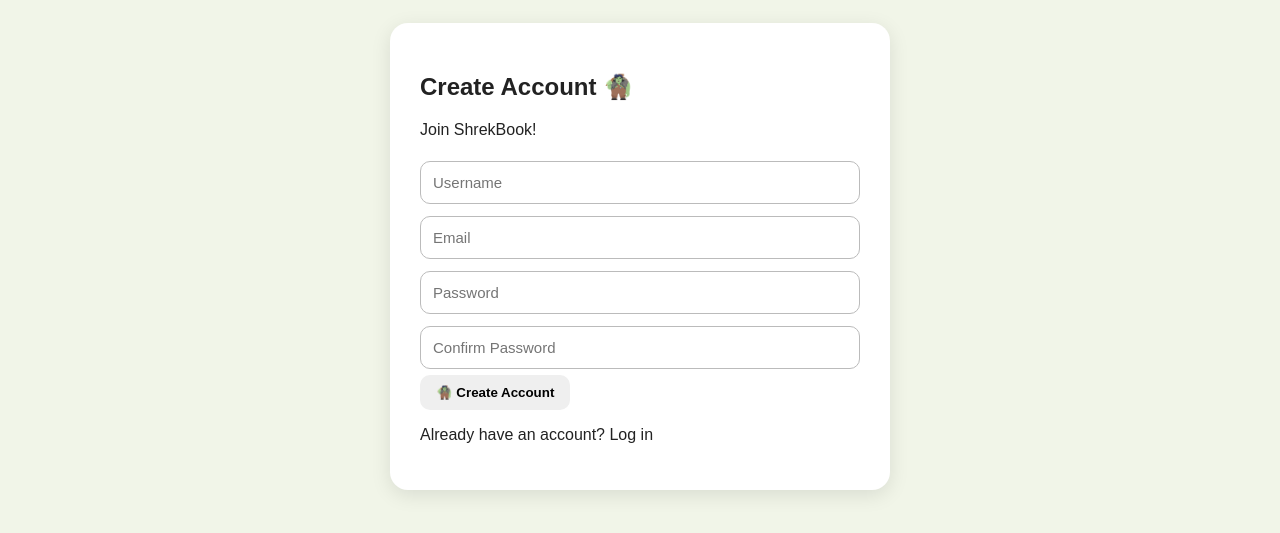
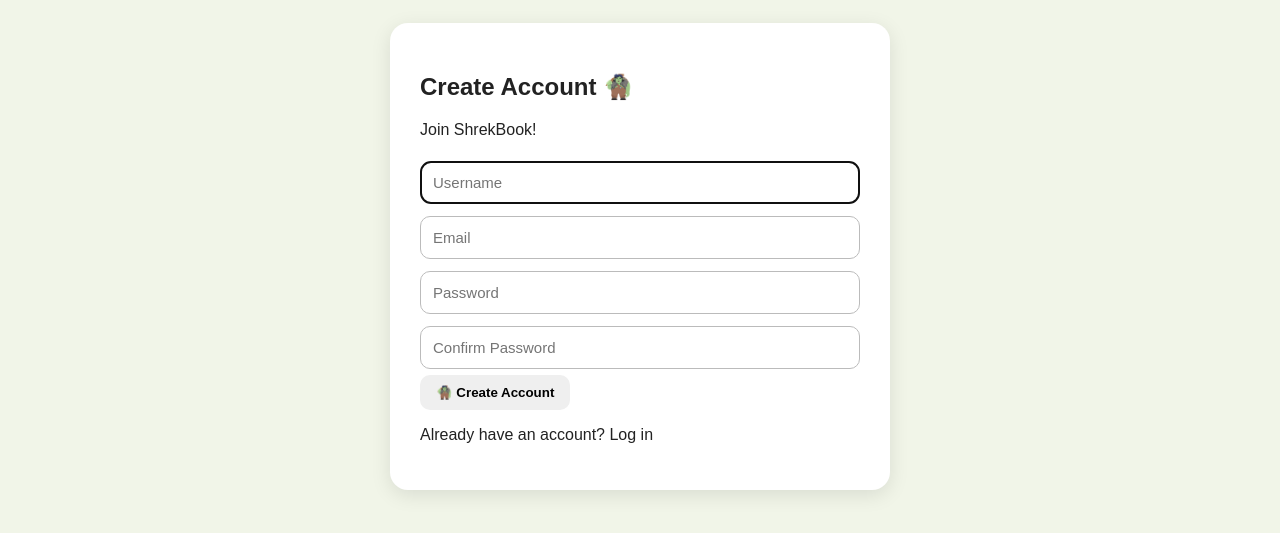
Before and after one commit to jw20152025-blip/ShrekBookRelease, a website: page public/login.html in a window 1280 px wide. Both pictures are taken after a click on the link "Create one". Shown: the part 61-594 px from the top of the page. Drawn offline with Linux system fonts and the light colour scheme.

Commit message:
Update login.html

```diff
--- a/public/login.html
+++ b/public/login.html
@@ -252,6 +252,146 @@
 
 }
 
+/* ==================================================
+   SHOW SIGNUP UI
+================================================== */
+
+function showSignup() {
+
+    const loginBox =
+        document.getElementById("loginBox");
+
+    const signupBox =
+        document.getElementById("signupBox");
+
+
+    if (!loginBox || !signupBox) {
+        console.error(
+            "❌ Login or signup box not found."
+        );
+        return;
+    }
+
+
+    // Hide login
+    loginBox.style.display = "none";
+
+
+    // Show signup
+    signupBox.style.display = "block";
+
+
+    // Change page title
+    document.title =
+        "Sign Up - ShrekBook 🧌";
+
+
+    // Clear old login status
+    const loginStatus =
+        document.getElementById("status");
+
+    if (loginStatus) {
+        loginStatus.textContent = "";
+    }
+
+
+    // Focus username field
+    const username =
+        document.getElementById("signupUsername");
+
+    if (username) {
+        setTimeout(() => {
+            username.focus();
+        }, 50);
+    }
+}
+
+
+/* ==================================================
+   SHOW LOGIN UI
+================================================== */
+
+function showLogin() {
+
+    const loginBox =
+        document.getElementById("loginBox");
+
+    const signupBox =
+        document.getElementById("signupBox");
+
+
+    if (!loginBox || !signupBox) {
+        console.error(
+            "❌ Login or signup box not found."
+        );
+        return;
+    }
+
+
+    // Hide signup
+    signupBox.style.display = "none";
+
+
+    // Show login
+    loginBox.style.display = "block";
+
+
+    // Change page title
+    document.title =
+        "Login - ShrekBook 🧌";
+
+
+    // Clear old signup status
+    const signupStatus =
+        document.getElementById("signupStatus");
+
+    if (signupStatus) {
+        signupStatus.textContent = "";
+    }
+
+
+    // Focus email field
+    const email =
+        document.getElementById("email");
+
+    if (email) {
+        setTimeout(() => {
+            email.focus();
+        }, 50);
+    }
+}
+
+
+/* ==================================================
+   OPTIONAL:
+   ALLOW ?signup IN URL
+================================================== */
+
+document.addEventListener(
+    "DOMContentLoaded",
+    () => {
+
+        const params =
+            new URLSearchParams(
+                window.location.search
+            );
+
+
+        if (
+            params.get("signup") === "true" ||
+            params.get("signup") === "1"
+        ) {
+
+            showSignup();
+
+        } else {
+
+            showLogin();
+
+        }
+
+    }
+);
 
 /* ==================================================
    SIGNUP
```
